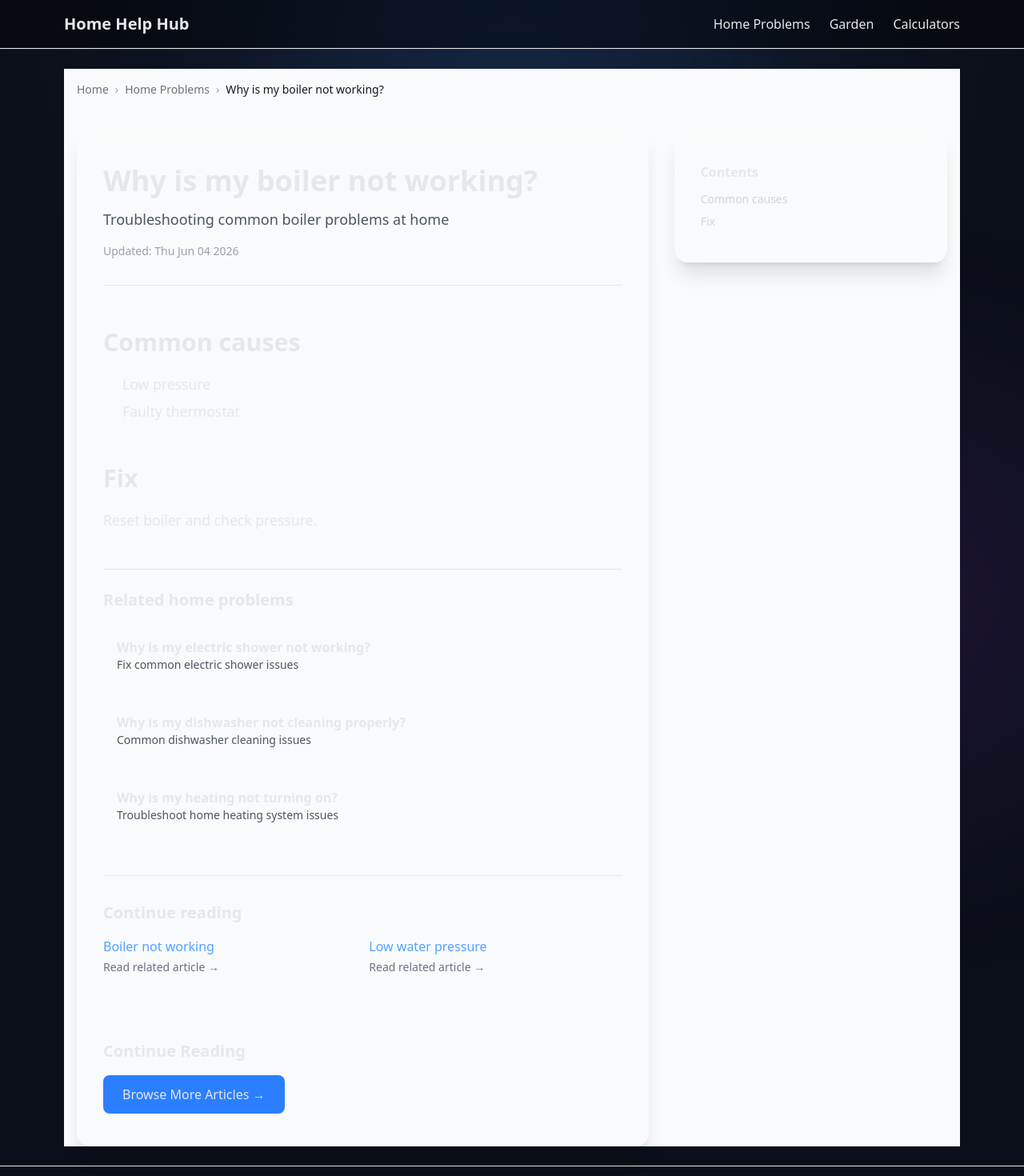
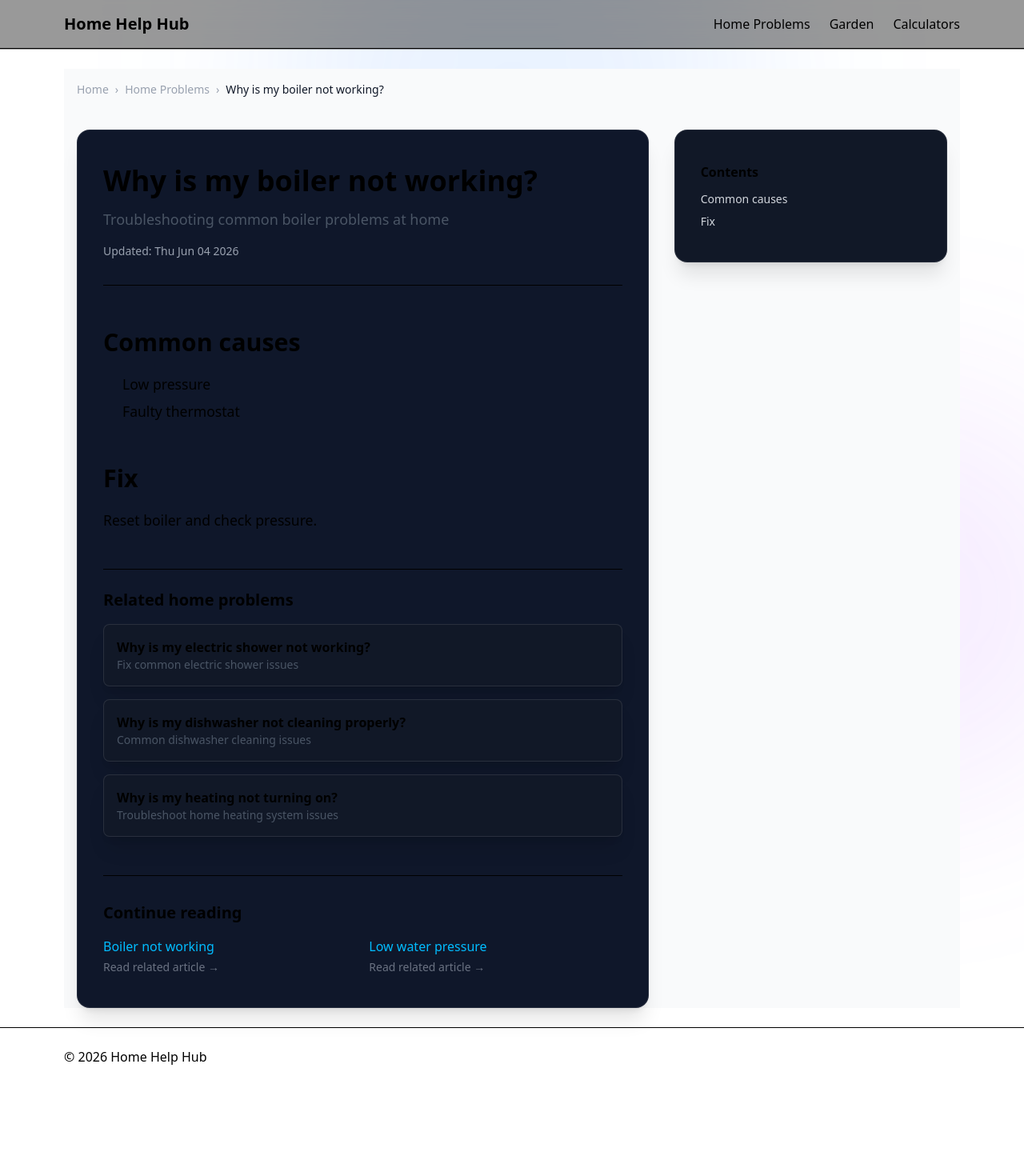
Before and after one commit to MikolajRz/home-help-hub, a Next.js app: page /home-problems/boiler-not-working in a window 1280 px wide. Shown: the top 1470 px of the page at 80% size. After the commit the page ends 1357 px from the top, so only its background shows below. Built offline with nearby package versions, Linux system fonts and the light colour scheme.

Commit message:
UI cleanup: unify dark theme and remove white backgrounds

```diff
--- a/app/globals.css
+++ b/app/globals.css
@@ -1,11 +1,9 @@
 @import "tailwindcss";
 
 :root {
-  --background: #0b0f19;
-  --foreground: #e5e7eb;
   --card: #111827;
-  --muted: #9ca3af;
-  --primary: #60a5fa;
+  --card-soft: #0f172a;
+  --border: rgba(255, 255, 255, 0.08);
 }
 
 @theme inline {
--- a/app/home-problems/[slug]/page.tsx
+++ b/app/home-problems/[slug]/page.tsx
@@ -57,7 +57,7 @@ export default async function ArticlePage({
         {/* ARTICLE LAYOUT */}
         <div className="grid grid-cols-1 lg:grid-cols-12 gap-8 mt-6">
           {/* MAIN CONTENT */}
-          <article className="lg:col-span-8 bg-white/5 backdrop-blur border border-white/10 rounded-2xl px-8 py-10 shadow-xl hover:shadow-2xl transition-all duration-300">
+          <article className="lg:col-span-8 bg-[#0f172a] border border-white/10 border border-white/10 rounded-2xl px-8 py-10 shadow-xl hover:shadow-2xl transition-all duration-300">
             {/* HEADER */}
             <header className="mb-8">
               <h1 className="text-4xl font-bold leading-tight">
@@ -109,7 +109,7 @@ export default async function ArticlePage({
                     <Link
                       key={r.slug}
                       href={`/home-problems/${r.slug}`}
-                      className="bg-white/5 border border-white/10 rounded-lg p-4 hover:bg-white/10 hover:scale-[1.02] transition-all duration-300"
+                      className="bg-[#111827] border border-white/10 rounded-2xl shadow-xl rounded-lg p-4 hover:bg-white/10 hover:scale-[1.02] transition-all duration-300"
                     >
                       <h3 className="font-semibold">{r.title}</h3>
                       <p className="text-sm text-gray-600">
@@ -136,24 +136,13 @@ export default async function ArticlePage({
                 ]}
               />
 
-              <div className="mt-12 border-t border-white/10 pt-8">
-  <h2 className="text-xl font-semibold mb-4">
-    Continue Reading
-  </h2>
 
-  <Link
-    href="/categories/home-problems"
-    className="inline-block bg-blue-500 hover:bg-blue-400 px-6 py-3 rounded-lg transition"
-  >
-    Browse More Articles →
-  </Link>
-</div>
             </div>
           </article>
 
           {/* SIDEBAR (TOC) */}
           <aside className="lg:col-span-4">
-            <div className="sticky top-6 bg-white/5 backdrop-blur border border-white/10 rounded-2xl px-8 py-10 shadow-xl">
+            <div className="sticky top-6 bg-[#111827] border border-white/10 hover:bg-[#1f2937] transition rounded-2xl px-8 py-10 shadow-xl">
               <h2 className="font-semibold mb-3">Contents</h2>
 
               {headings.length > 0 ? (
--- a/app/page.tsx
+++ b/app/page.tsx
@@ -54,7 +54,7 @@ export default function HomePage() {
         <div className="grid md:grid-cols-3 gap-6">
           <Link
             href="/categories/home-problems"
-            className="bg-white/5 backdrop-blur border border-white/10 rounded-xl p-6 hover:scale-[1.02] hover:border-blue-400/40 transition-all duration-300"
+            className="bg-[#111827] border border-white/10 rounded-xl p-6 hover:bg-[#1f2937] hover:scale-[1.02] transition-all duration-300"
           >
             <h3 className="text-xl font-semibold">
               Home Problems
--- a/components/Breadcrumbs.tsx
+++ b/components/Breadcrumbs.tsx
@@ -13,7 +13,7 @@ export default function Breadcrumbs({
   return (
     <nav
       aria-label="Breadcrumb"
-      className="text-sm text-gray-500 py-4"
+      className="text-sm text-gray-400 py-4"
     >
       <ol className="flex flex-wrap items-center gap-2">
         {items.map((item, index) => (
--- a/components/InternalLinks.tsx
+++ b/components/InternalLinks.tsx
@@ -23,7 +23,7 @@ export default function InternalLinks({
           <Link
             key={link.href}
             href={link.href}
-            className="text-blue-400 hover:text-blue-300 hover:translate-x-1 transition-all"
+            className="text-sky-400 hover:text-sky-300 hover:translate-x-1 transition-all"
           >
             <h3 className="font-medium">{link.label}</h3>
 
```
